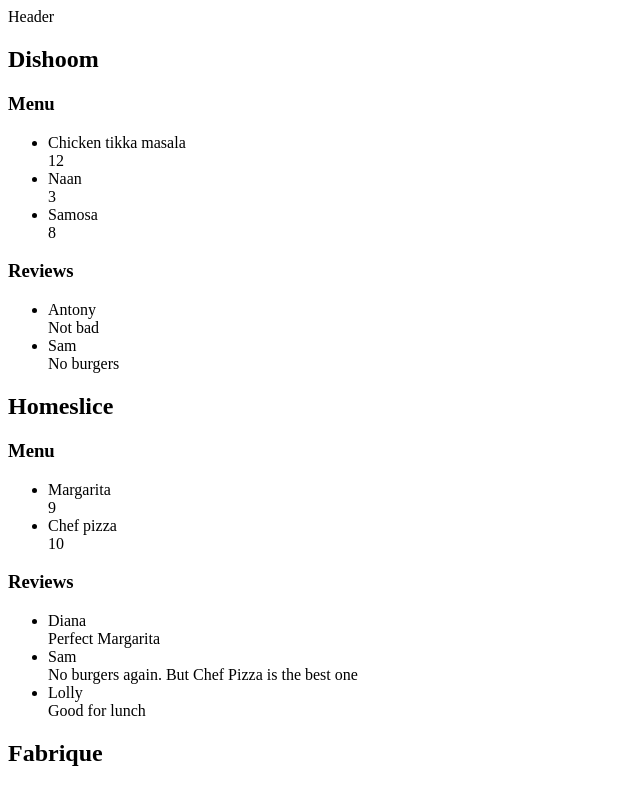
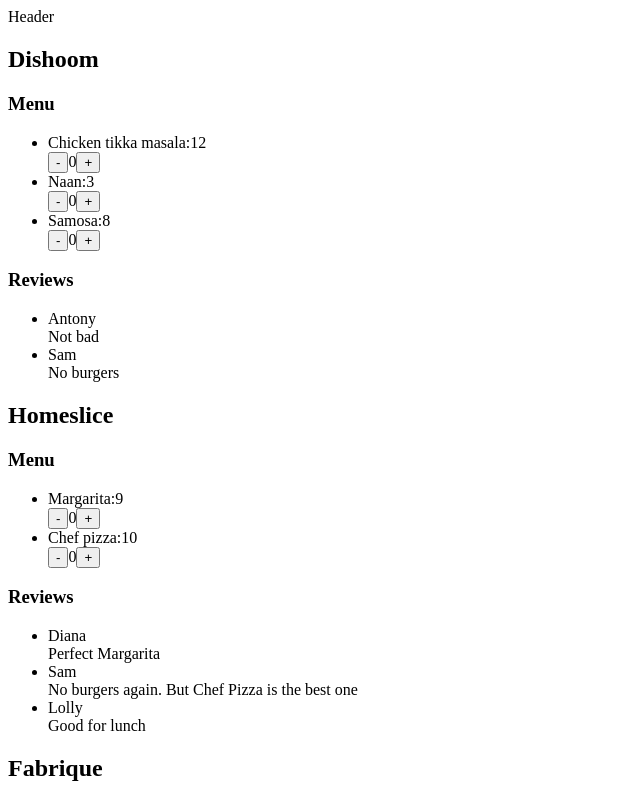
Before and after one commit to mila-vanilla/react-24, a React (Vite) app: page / in a window 1280 px wide. Shown: the top 789 px of the page, without its empty margins (0-640 px from the left). Built offline with nearby package versions, Linux system fonts and the light colour scheme.

Commit message:
Add counter

```diff
--- a/src/components/dish/component.jsx
+++ b/src/components/dish/component.jsx
@@ -1,8 +1,15 @@
+import { useState } from 'react'
+
 export const Dish = ({ dish }) => {
+  const [count, setCount] = useState(0)
   return (
     <>
-      <div>{ dish.name }</div>
-      <span>{ dish.price }</span>
+      <div>{ dish.name }:{ dish.price }</div>
+      <div>
+        <button onClick={ () => count && setCount(count - 1) }>-</button>
+        { count }
+        <button onClick={ () => count < 5 && setCount(count + 1) }>+</button>
+      </div>
     </>
   )
 }
```
